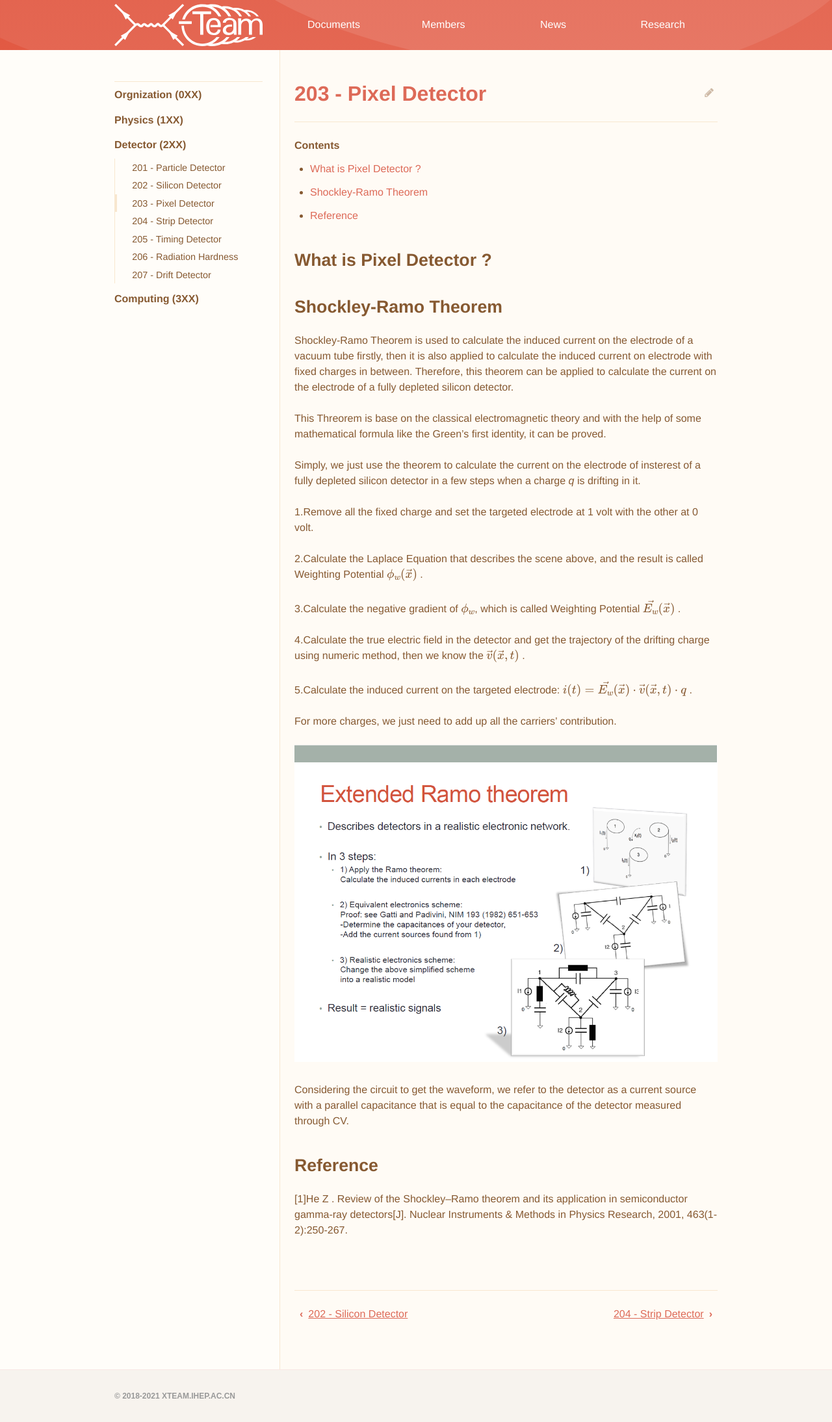
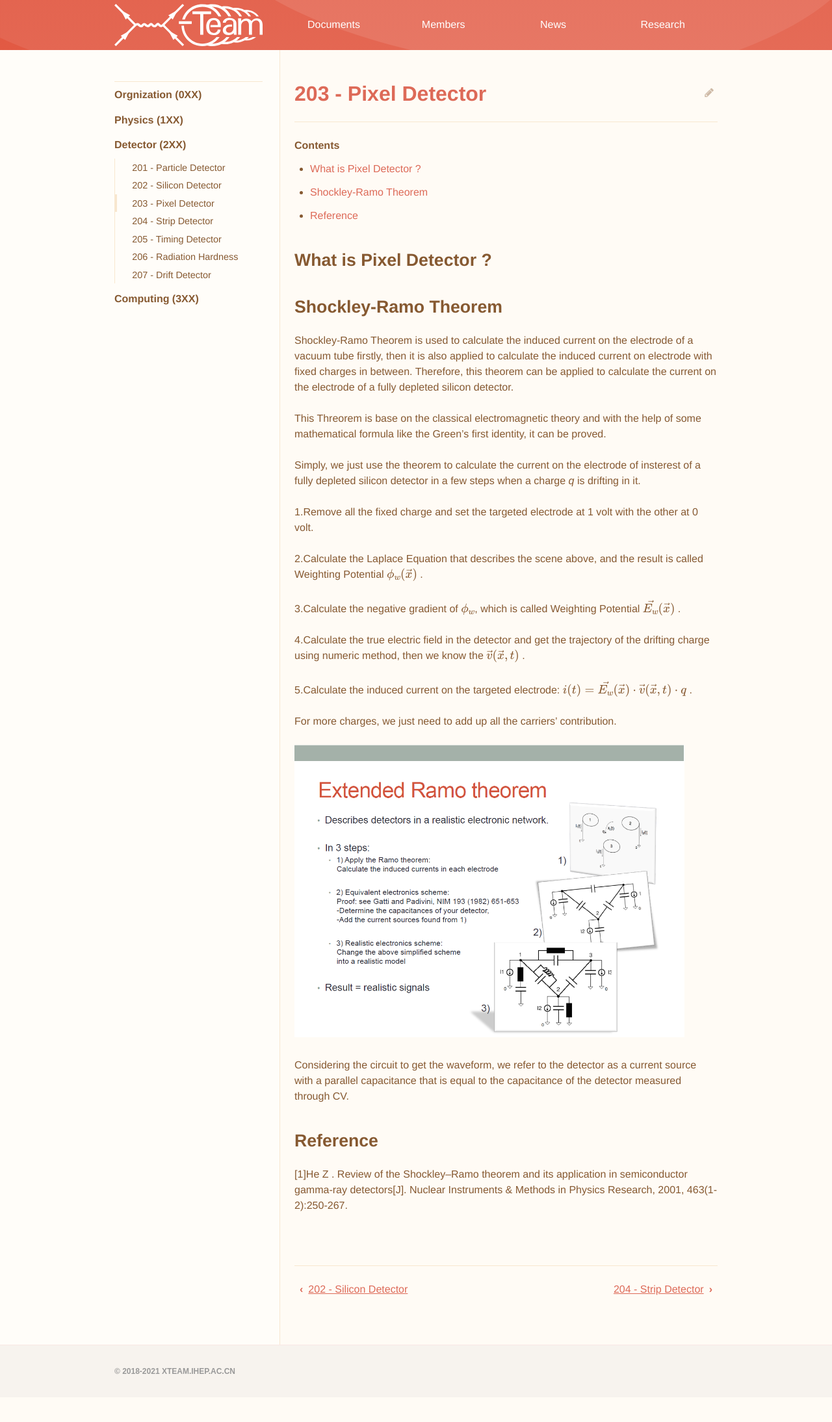
Before and after one commit to dt-np/xteam, a Jekyll site: the page built from _docs/203_pixel.md, in a window 1280 px wide. Shown: the whole page at 65% size. Built offline with Jekyll 4.4.1, drawn with Linux system fonts in a browser that asks for light colours; formulas are drawn with MathJax 3; after the commit the page ends 2150 px from its top, so only the background shows below that.

Commit message:
Update 203_pixel.md

```diff
--- a/_docs/203_pixel.md
+++ b/_docs/203_pixel.md
@@ -31,7 +31,7 @@
 
   For more charges, we just need to add up all the carriers' contribution.
 
-<img src="/images/circuit_with.png" width="700"/>
+<img src="/images/circuit_with.png" width="600"/>
 
   Considering the circuit to get the waveform, we refer to the detector as a current source with a parallel capacitance that is equal to the capacitance of the detector measured through CV.
 
```
